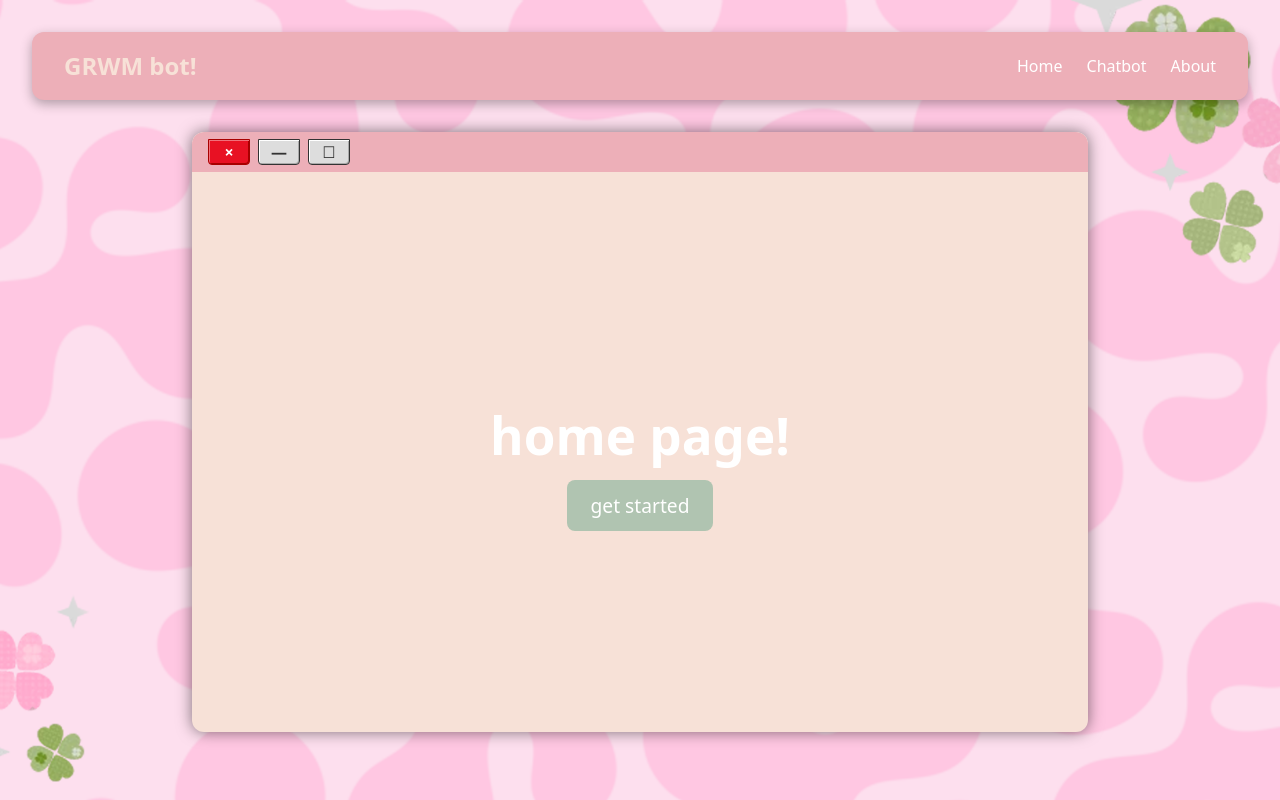
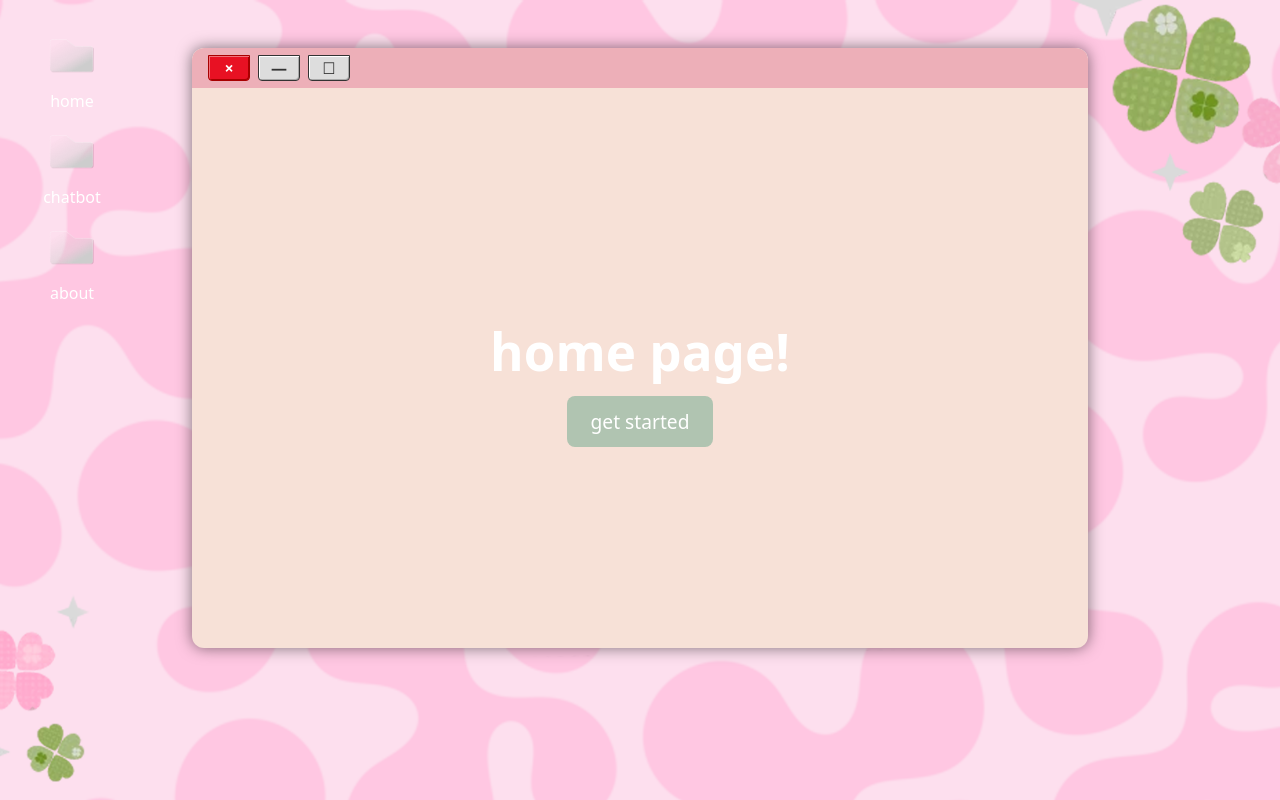
Before and after one commit to Ellievca/Girlathon, a React (Vite) app in the folder my-vite-app/: page / in a window 1280 px wide. Built offline with nearby package versions, Linux system fonts and the light colour scheme.

Commit message:
desktop icons added and routed
navbar removed

```diff
--- a/my-vite-app/src/App.jsx
+++ b/my-vite-app/src/App.jsx
@@ -1,24 +1,82 @@
 import React from 'react';
-import { Routes, Route } from 'react-router-dom';
+import { Routes, Route, useNavigate } from 'react-router-dom';
 import Home from './Home';
 import About from './About';
 import Chatbot from './Chatbot';
-import Navbar from './Navbar';
+/*import Navbar from './Navbar';*/
 import WindowWrapper from './WindowWrapper';
 
 function App() {
+  const navigate = useNavigate();
+
   return (
     <div
       style={{
         backgroundColor: '#121212',
         minHeight: '100vh',
+        width: '100vw',
+        position: 'relative',
+      }}
+    >
+      {/* Desktop App Icons */}
+      <div
+        style={{
+          position: 'absolute',
+          top: '2rem',
+          left: '2rem',
+          display: 'flex',
+          flexDirection: 'column',
+          gap: '1rem',
+        }}
+      >
+        <div
+          onClick={() => navigate('/')}
+          style={iconStyle}
+        >
+          <img
+            src="/folder-icon.png"    /* or “/icons/folder-icon.png” if you put it in public/icons/ */
+            alt="Home"
+            style={{ width: '50px', height: '50px', marginBottom: '4px' }}
+          />
+          <div style={labelStyle}>home</div>
+        </div>
+
+        <div
+          onClick={() => navigate('/chatbot')}
+          style={iconStyle}
+        >
+          <img
+            src="/folder-icon.png"    /* or “/icons/folder-icon.png” if you put it in public/icons/ */
+            alt="Chatbot"
+            style={{ width: '50px', height: '50px', marginBottom: '4px' }}
+          />
+          <div style={labelStyle}>chatbot</div>
+        </div>
+
+        <div
+          onClick={() => navigate('/about')}
+          style={iconStyle}
+        >
+          <img
+            src="/folder-icon.png"    /* or “/icons/folder-icon.png” if you put it in public/icons/ */
+            alt="About"
+            style={{ width: '50px', height: '50px', marginBottom: '4px' }}
+          />
+          <div style={labelStyle}>about</div>
+        </div>
+      </div>
+
+      {/* Main Window */}
+      <div
+        style={{
           display: 'flex',
           justifyContent: 'center',
           alignItems: 'center',
+          minHeight: '100vh',
         }}
       >
         <WindowWrapper>
-        <Navbar />
+
           <Routes>
             <Route path="/" element={<Home />} />
             <Route path="/chatbot" element={<Chatbot />} />
@@ -26,7 +84,27 @@ function App() {
           </Routes>
         </WindowWrapper>
       </div>
+    </div>
   );
 }
 
+const iconStyle = {
+  width: '80px',
+  height: '80px',
+  backgroundColor: 'transparent',
+  color: 'white',
+  fontSize: '1.5rem',
+  display: 'flex',
+  flexDirection: 'column',
+  alignItems: 'center',
+  justifyContent: 'center',
+  cursor: 'pointer',
+  textAlign: 'center',
+};
+
+const labelStyle = {
+  fontSize: '1rem',
+  marginTop: '0.25rem',
+};
+
 export default App;
--- a/my-vite-app/src/Navbar.jsx
+++ b/my-vite-app/src/Navbar.jsx
@@ -1,4 +1,4 @@
-import React from 'react';
+/* import React from 'react';
 import { Link } from 'react-router-dom';
 
 const Navbar = () => {
@@ -21,7 +21,6 @@ const Navbar = () => {
         <h2 style={{ margin: 0, fontWeight: '600', color: 'var(--color-text, #00d4ff)' }}>
           GRWM bot!
         </h2>
-        {/* You can throw a logo here if you want */}
       </div>
 
       <div style={{ display: 'flex', gap: '1.5rem' }}>
@@ -42,3 +41,4 @@ const linkStyle = {
 };
 
 export default Navbar;
+*/
```
Also changed, not shown: my-vite-app/src/DesktopIcons.jsx (deleted, +0 -50 lines), my-vite-app/public/folder-icon.png (added), 1 other file (tests, documents, lock files or other folders). Lines whose indentation alone changed are shown as unchanged.
